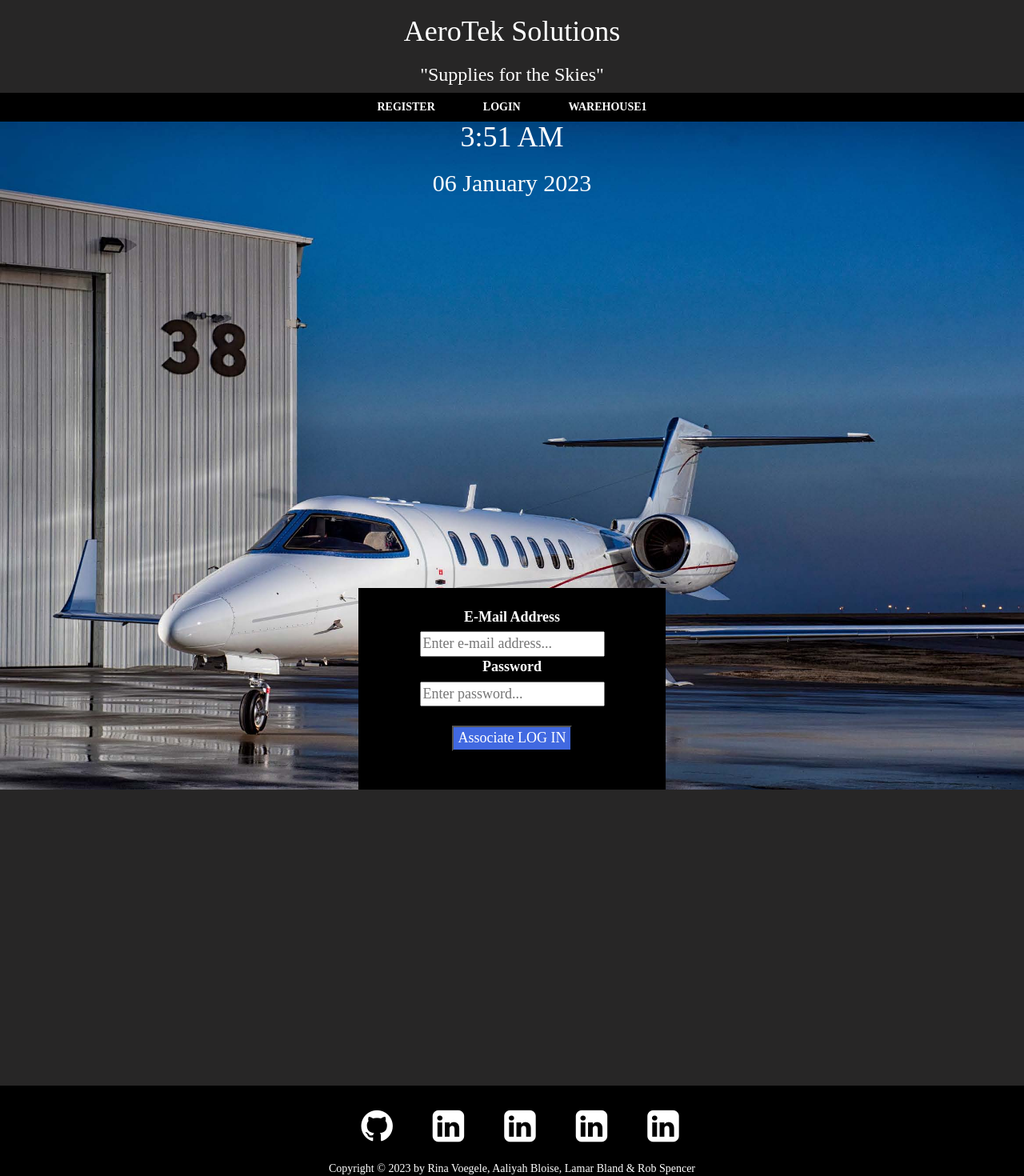
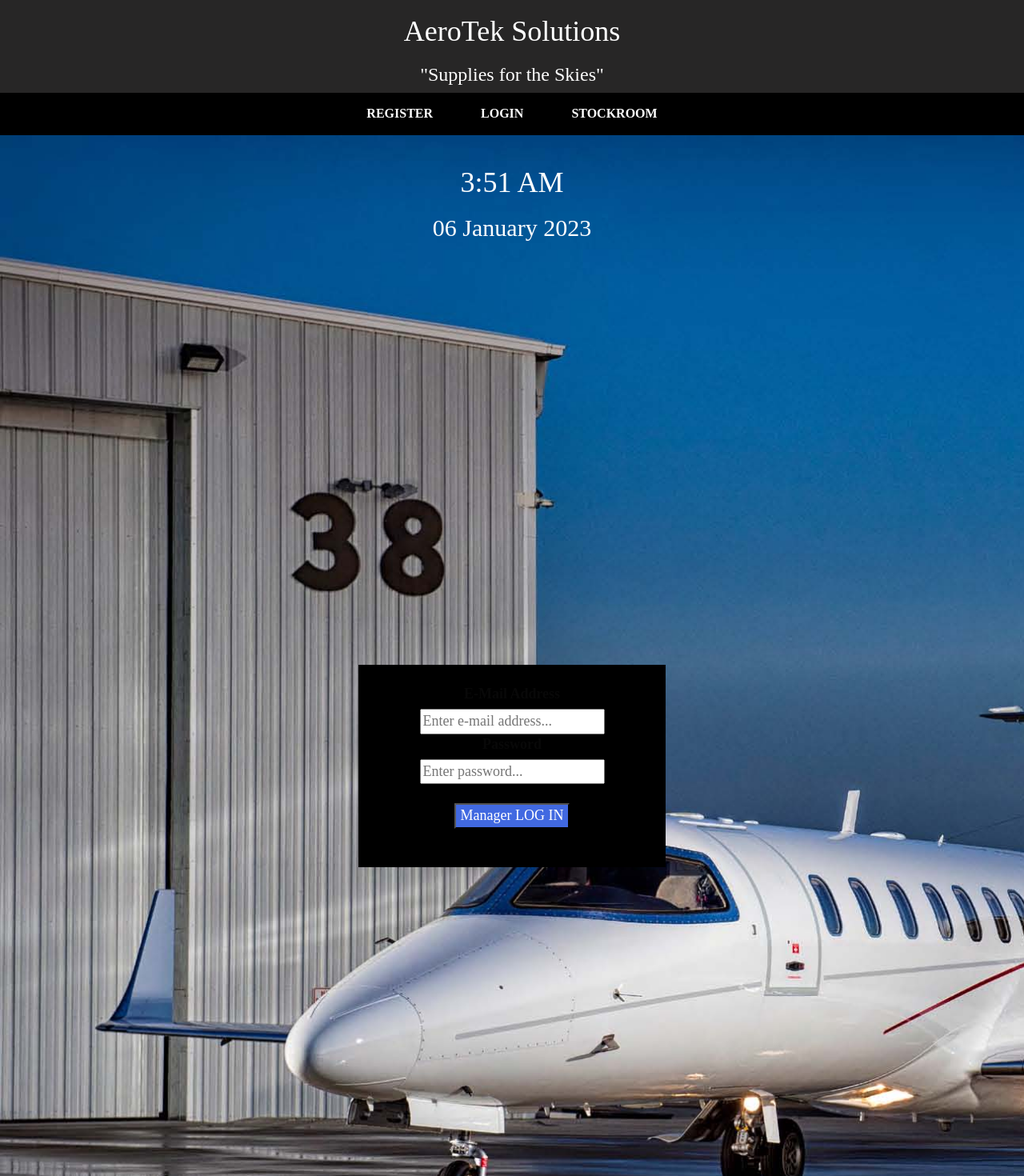
Before and after one commit to RinaDCV/Project3, an Angular app in the folder warehouse-inventory/: page / in a window 1280 px wide. Shown: the top 1470 px of the page at 80% size. Built offline with nearby package versions, Linux system fonts and the light colour scheme.

Commit message:
update 10:46

```diff
--- a/warehouse-inventory/src/app/app.component.css
+++ b/warehouse-inventory/src/app/app.component.css
@@ -14,8 +14,9 @@ h2 {
 
 .image {
 
-    background-size: cover;
+    background-size:cover;
     width: auto;
+
     background-image: url('../assets/images/LearJet.jpg');
 }
 
--- a/warehouse-inventory/src/app/app.component.html
+++ b/warehouse-inventory/src/app/app.component.html
@@ -1,18 +1,25 @@
 <app-masterheader></app-masterheader>
 <app-navigation></app-navigation>
-<div>
+
 
 <div class="image">
-
+  <br>
+  <br>
   <!-- using date pipeline to use only the part of time and date we want -->
    <h1> {{ dateTime | date:'h:mm a'}} </h1>
   <h2> {{ dateTime | date:'dd MMMM y' }} </h2>
 
 
-<br><br>
-<br><br>
-<br><br>
+<br>
+<br>
+<br>
+<br>
+<br>
+<br>
+<br>
+<br>
 <router-outlet></router-outlet>
 
+
+<app-footer></app-footer>
 </div>
-<app-footer></app-footer>
--- a/warehouse-inventory/src/app/footer/footer.component.css
+++ b/warehouse-inventory/src/app/footer/footer.component.css
@@ -1,5 +1,7 @@
 #footer {
+  display: flexbox;
     padding: 28px;
+    margin-top:500px;
     position:relative;
     background-color: black;
   }
--- a/warehouse-inventory/src/app/login/login.component.css
+++ b/warehouse-inventory/src/app/login/login.component.css
@@ -4,11 +4,12 @@ main {
         justify-content: center;
         text-align: center;
         font-style: bold;
-        color: white;
+        color: rgb(8, 8, 8);
         font-size: large;
         margin: 370px;
         margin-left: 35%;
         margin-right: 35%;
+        /* margin-bottom: 5%; */
         padding: 24px;
 
 
--- a/warehouse-inventory/src/app/login/login.component.html
+++ b/warehouse-inventory/src/app/login/login.component.html
@@ -8,8 +8,8 @@
       <label for="password" class="formLabel">Password</label>
       <input [(ngModel)]="password" type="password" id="password" name="password" placeholder="Enter password..." class="formField">
 
-      <button class="submitButton" (click)="login()">Associate LOG IN</button>
-      <!-- <button class="submitButton" (click)="managerLogin()">Manager LOG IN</button> -->
+      <!-- <button class="submitButton" (click)="login()">Associate LOG IN</button> -->
+      <button class="submitButton" (click)="managerLogin()">Manager LOG IN</button>
   </form>
 
 
--- a/warehouse-inventory/src/app/login/login.component.ts
+++ b/warehouse-inventory/src/app/login/login.component.ts
@@ -23,7 +23,7 @@ managerLogin(): void {
     //this first if statement is if a user passes email and password challenge.
     if (manager.email === this.email && manager.password === this.password)
       this.managerService.loginManager(manager);
-      this.router.navigate(['../manager']);
+      this.router.navigate(['../warehouse1']);
 
       if(manager.email !== this.email || manager.password !== this.password)
       this.router.navigate(['../register']);
--- a/warehouse-inventory/src/app/navigation/navigation.component.css
+++ b/warehouse-inventory/src/app/navigation/navigation.component.css
@@ -5,11 +5,12 @@
 
 .navLink {
   display: inline-block;
-  padding: 8px 30px;
+  padding: 15px 30px;
   text-decoration: none;
   font-weight: bold;
   color: white;
   transition: .2s;
+  font-size: medium;
 }
 
 .navLink:hover {
--- a/warehouse-inventory/src/app/navigation/navigation.component.html
+++ b/warehouse-inventory/src/app/navigation/navigation.component.html
@@ -1,7 +1,7 @@
 <nav class="navBar">
   <a *ngIf="!userFirstName" class="navLink" routerLink="register">REGISTER</a>
   <a *ngIf="!userFirstName" class="navLink" routerLink="login">LOGIN</a>
-  <a *ngIf="!userFirstName" class="navLink" routerLink="warehouse1">WAREHOUSE1</a>
+  <a *ngIf="!userFirstName" class="navLink" routerLink="warehouse1">STOCKROOM</a>
 
   <a *ngIf="userFirstName" class="navLink" (click)="logout()" routerLink="login">LOGOUT</a>
 
--- a/warehouse-inventory/src/app/registration/registration.component.css
+++ b/warehouse-inventory/src/app/registration/registration.component.css
@@ -1,6 +1,7 @@
 
 
 .registrationForm {
+  justify-content: center;
   background-color: black;
   border: solid 1px rgba(0, 0, 0, 0.5);
   border-radius: 10px;
@@ -8,7 +9,7 @@
   text-align: center;
   max-width: 300px;
   margin: 0px auto;
-  color: white;
+  color: black;
 }
 
 .formLabel {
--- a/warehouse-inventory/src/app/warehouse1/warehouse1.component.html
+++ b/warehouse-inventory/src/app/warehouse1/warehouse1.component.html
@@ -38,14 +38,14 @@
       </ul>
     </div> -->
 
-    <nav class="navbar bg-body-tertiary">
+    <!-- <nav class="navbar bg-body-tertiary">
       <div class="container-fluid">
         <form class="d-flex" role="search">
           <input class="form-control me-2" type="search" placeholder="Search" aria-label="Search">
-          <!-- <button class="btn btn-outline-success" (click)="getById()" type="submit">Search</button> -->
+          <button class="btn btn-outline-success" (click)="getById()" type="submit">Search</button>
         </form>
       </div>
-    </nav>
+    </nav> -->
   </div>
 </nav>
 
@@ -102,12 +102,14 @@ $(document).ready(function(){
 									<label for="selectAll"></label>
 								</span>
 							</th>
-							<th>Inventory_ID</th>
+
 							<th>Warehouse_ID</th>
 							<th>Part_ID</th>
 							<th>Nomenclature</th>
 							<th>Price</th>
               <th>Qty O/H</th>
+              <th>Aircraft_ID</th>
+              <th>Product_ID</th>
 						</tr>
 					</thead>
 
@@ -121,6 +123,7 @@ $(document).ready(function(){
 									<label for="checkbox1"></label>
 								</span>
 							</td>
+
 								<td>{{tableitem.warehouse_id}}</td>
 
                 <td>{{tableitem.part_id}}</td>
@@ -229,10 +232,7 @@ $(document).ready(function(){
 						<button type="button" class="close" data-dismiss="modal" aria-hidden="true">&times;</button>
 					</div>
 					<div class="modal-body">
-						<div class="form-group">
-							<label>Inventory_ID</label>
-              <input [(ngModel)]="inventory_id" id="inventory_id" name="inventory_id" type="number" placeholder="inventory_id">
-						</div>
+
 						<div class="form-group">
 							<label>Warehouse_ID</label>
 							<input [(ngModel)]="warehouse_id" id="warehouse_id" name="warehouse_id" type="text" placeholder="warehouse_id">
@@ -253,10 +253,17 @@ $(document).ready(function(){
 							<label>Qty O/H</label>
 							<input [(ngModel)]="qty" id="qty" name="qty" type="number" placeholder="qty">
 						</div>
+            <div class="form-group">
+							<label>Aircraft_ID</label>
+              <input [(ngModel)]="aircraft_id" id="aircraft_id" name="aircraft_id" type="number" placeholder="aircraft_id">
+						</div>	<div class="form-group">
+							<label>Product_ID</label>
+              <input [(ngModel)]="product_id" id="product_id" name="product_id" type="number" placeholder="product_id">
+						</div>
 					</div>
 					<div class="modal-footer">
 						<input type="button" class="btn btn-default" data-dismiss="modal" value="Cancel">
-						<input type="submit" class="btn btn-success" (click)="saveInventory()" value="save">
+						<input type="submit" class="btn btn-success" data-dismiss="modal" (click)="saveInventory(inventory)" value="save">
 					</div>
 				</form>
 			</div>
--- a/warehouse-inventory/src/app/warehouse1/warehouse1.component.ts
+++ b/warehouse-inventory/src/app/warehouse1/warehouse1.component.ts
@@ -17,41 +17,6 @@ export class Warehouse1Component implements OnInit{
 
 
   constructor(private userService: UserService, private router: Router, private HttpHandlerService: HttphandlerService) {
-
-
-  // //subscription to the return of the method
-  //  this.HttpHandlerService.getAll().subscribe(data => {
-  // //   //console.log(data.body.drinks)  <=  used for troubleshooting the response..change variables
-  //  this.tabledata= data;
-
-  //  });
-
-  //  this.HttpHandlerService.updateTD(this.tabledata).subscribe(data => {
-  //   //   //console.log(data.body.drinks)  <=  used for troubleshooting the response..change variables
-  //   this.tabledata= data;
-
-  //    });
-
-  //  this.HttpHandlerService.removeTD().subscribe(data => {
-  //   //   //console.log(data.body.drinks)  <=  used for troubleshooting the response..change variables
-  //   this.tabledata= data;
-
-  //    });
-
-  //  this.HttpHandlerService.postTD(this.tabledata).subscribe(data => {
-  //   //   //console.log(data.body.drinks)  <=  used for troubleshooting the response..change variables
-  //   this.tabledata= data;
-
-  //   });
-  //    this.HttpHandlerService.patchTD(this.tabledata).subscribe(data => {
-  //     //   //console.log(data.body.drinks)  <=  used for troubleshooting the response..change variables
-  //     this.tabledata= data;
-
-  //   });
-  //      this.HttpHandlerService.getById(this.tabledata).subscribe(data => {
-  //       this.tabledata.push(data);
-
-  //   });
 
   }
 
@@ -117,8 +82,18 @@ export class Warehouse1Component implements OnInit{
     this.HttpHandlerService.postTD(addItem);
     console.log(addItem);
   }
-  saveInventory(){
-   // this.HttpHandlerService.patchTD();
+  saveInventory(inventory:any){
+    let saveItem= {id: this.inventory_id,
+      warehouse_id:this.warehouse_id,
+      part_id:this.part_id,
+      nomenclature:this.nomenclature,
+      manufacturer_name: this.manufacturer_name,
+      price:this.price,
+      qty:this.qty,
+      aircraft_id:this.aircraft_id,
+      product_id:this.product_id}
+    this.HttpHandlerService.updateTD(saveItem,inventory);
+    console.log(saveItem);
   }
 
   deleteBy(){
```
